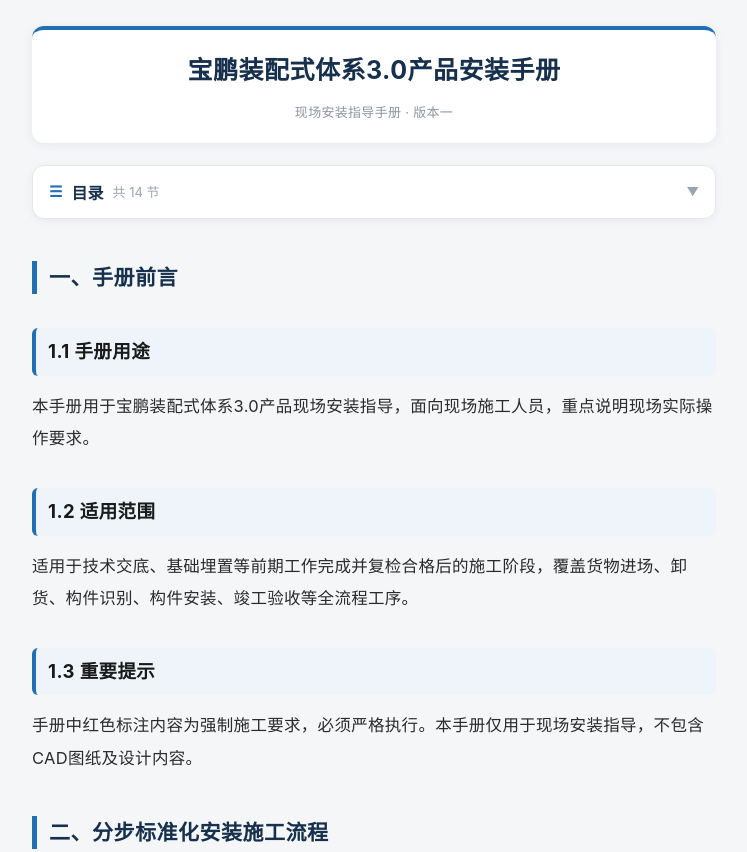
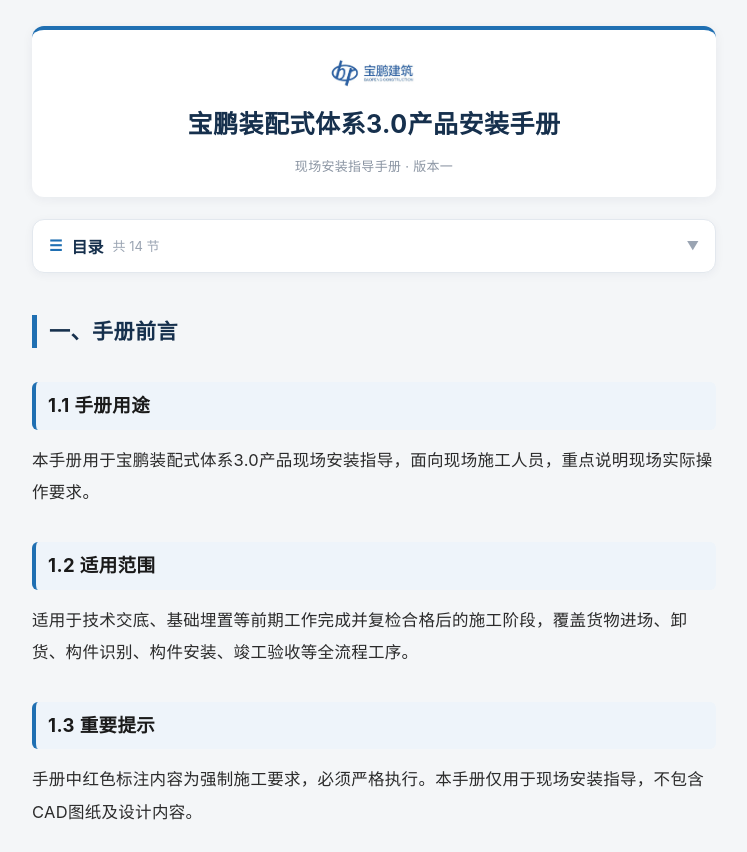
Before and after one commit to Xinada0924/Product-Brochure, a plain HTML site: page index.html in a window 1280 px wide. Shown: the top 852 px of the page, without its empty margins (266-1013 px from the left). Drawn offline with Linux system fonts and the light colour scheme.

Commit message:
2026.10.08 3rd upload

```diff
--- a/index.html
+++ b/index.html
@@ -171,6 +171,13 @@ h1{
 }
 .doc-sub{
   text-align:center;color:#8b95a3;font-size:13px;margin:0;
+}
+/* ---------- 公司 Logo ---------- */
+.doc-head .logo{
+  display:block;
+  height:40px;          /* 关键：用 height 控制，宽度自动等比 */
+  width:auto;
+  margin:0 auto 14px;   /* 居中，与标题拉开 14px */
 }
 
 /* ---------- 目录（原生 details，无需 JS 即可展开/收起） ---------- */
@@ -393,9 +400,10 @@ footer.tip{text-align:center;color:#9aa4b2;font-size:12.5px;margin-top:34px;}
 <span id="top"></span>
 <div class="wrap">
   <div class="doc-head">
-    <h1>宝鹏装配式体系3.0产品安装手册</h1>
-    <p class="doc-sub">现场安装指导手册 · 版本一</p>
-  </div>
+  <img class="logo" src="logo.png" alt="公司 Logo">
+  <h1>宝鹏装配式体系3.0产品安装手册</h1>
+  <p class="doc-sub">现场安装指导手册 · 版本一</p>
+</div>
 
   <details class="toc" id="toc">
     <summary class="toc-toggle">
```
Also changed, not shown: logo.png (added).
